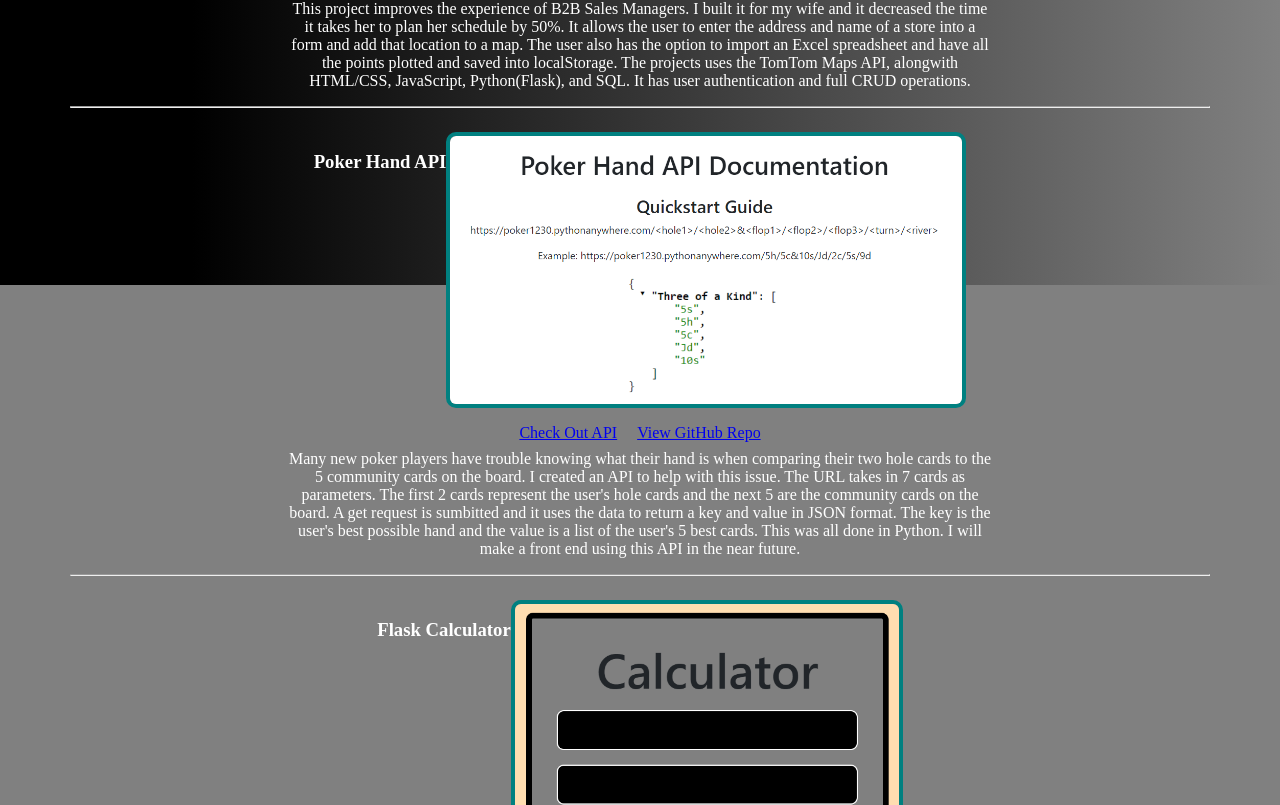
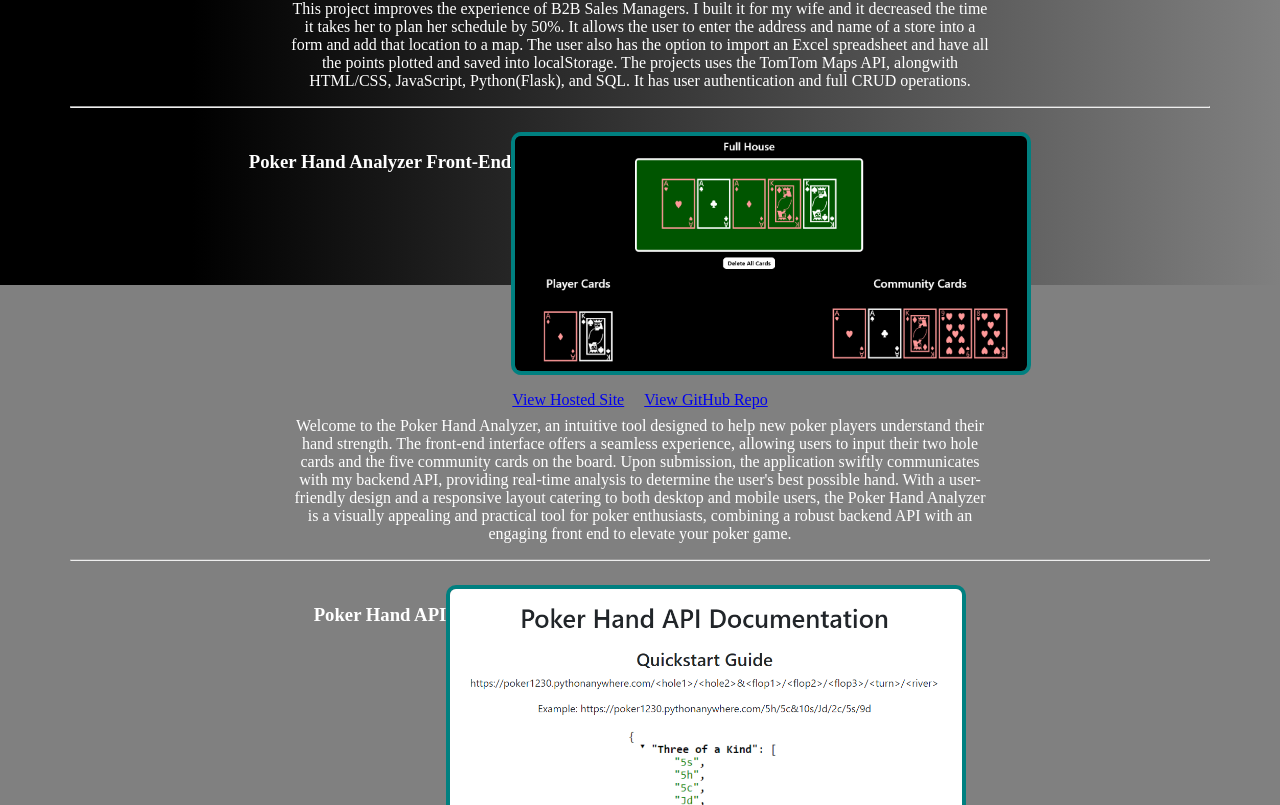
Before and after one commit to codeblue1230/portfolio, a React (Vite) app in the folder my_portfolio/: page /portfolio in a window 1280 px wide. Shown: the part 515-1320 px from the top of the page. Built offline with nearby package versions, Linux system fonts and the light colour scheme.

Commit message:
added poker front-end

```diff
--- a/my_portfolio/src/components/MyPortfolio/MyPortfolio.jsx
+++ b/my_portfolio/src/components/MyPortfolio/MyPortfolio.jsx
@@ -15,6 +15,7 @@ import calc from "../../assets/images/calc.png"
 import number from "../../assets/images/number.png"
 import pong from "../../assets/images/pong_ss.png"
 import poker from "../../assets/images/poker.png"
+import pokerFrontEnd from "../../assets/images/poker_frontend.png"
 
 const PortfolioHeading = styled("h1")({
     textAlign: "center",
@@ -175,6 +176,28 @@ export const MyPortfolio = () => {
                 </Row>
                 <hr style={{width: "90%", margin: "2vh auto 1vh auto"}}/>
                 <Row style={{display: "flex", justifyContent: "center", marginTop: "3vh", textAlign: "center"}}>
+                    <h3>Poker Hand Analyzer Front-End</h3>
+                    <Image src={pokerFrontEnd}/>
+                </Row>
+                <Row style={{marginTop: "2vh"}}>
+                    <Col xs={12} style={{display: "flex", justifyContent: "center", gap: "20px"}}>
+                        <PortfolioButton href="https://poker-best-hand.netlify.app/">View Hosted Site</PortfolioButton>
+                        <PortfolioButton href="https://github.com/codeblue1230/poker_frontend">View GitHub Repo</PortfolioButton>
+                    </Col>
+                    <Col style={{display: "flex"}}>
+                        <ProjectDescription>
+                            Welcome to the Poker Hand Analyzer, an intuitive tool designed to help new poker players understand
+                            their hand strength. The front-end interface offers a seamless experience, allowing users to
+                            input their two hole cards and the five community cards on the board. Upon submission, the application
+                            swiftly communicates with my backend API, providing real-time analysis to determine the user's best
+                            possible hand.  With a user-friendly design and a responsive layout catering to both desktop and mobile
+                            users, the Poker Hand Analyzer is a visually appealing and practical tool for poker enthusiasts,
+                            combining a robust backend API with an engaging front end to elevate your poker game.
+                        </ProjectDescription>
+                    </Col>
+                </Row>
+                <hr style={{width: "90%", margin: "2vh auto 1vh auto"}}/>
+                <Row style={{display: "flex", justifyContent: "center", marginTop: "3vh", textAlign: "center"}}>
                     <h3>Poker Hand API</h3>
                     <Image src={poker}/>
                 </Row>
@@ -190,8 +213,7 @@ export const MyPortfolio = () => {
                             takes in 7 cards as parameters.  The first 2 cards represent the user's hole cards and the next
                             5 are the community cards on the board.  A get request is sumbitted and it uses the data to
                             return a key and value in JSON format.  The key is the user's best possible hand and the value
-                            is a list of the user's 5 best cards.  This was all done in Python.  I will make a front
-                            end using this API in the near future.
+                            is a list of the user's 5 best cards.  This was all done in Python.
                         </ProjectDescription>
                     </Col>
                 </Row>
```
Also changed, not shown: my_portfolio/src/assets/images/poker_frontend.png (added).
